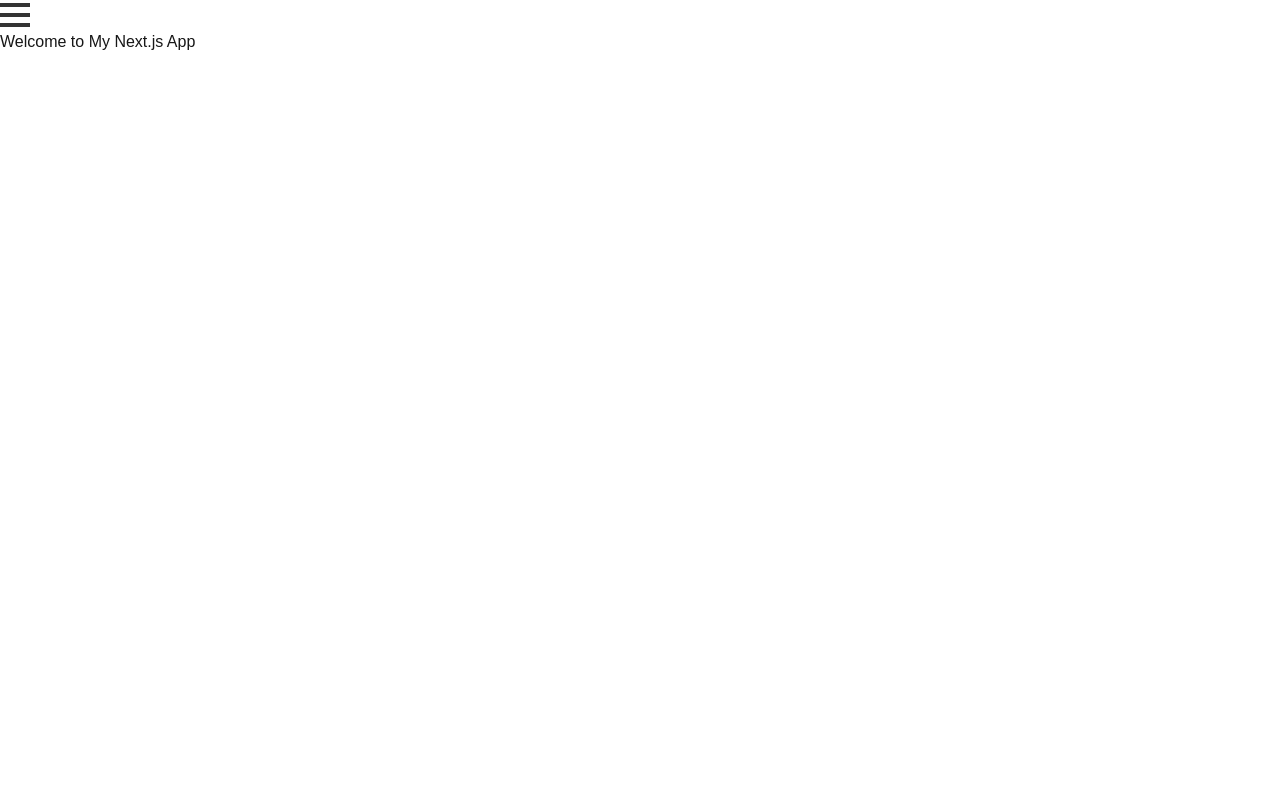
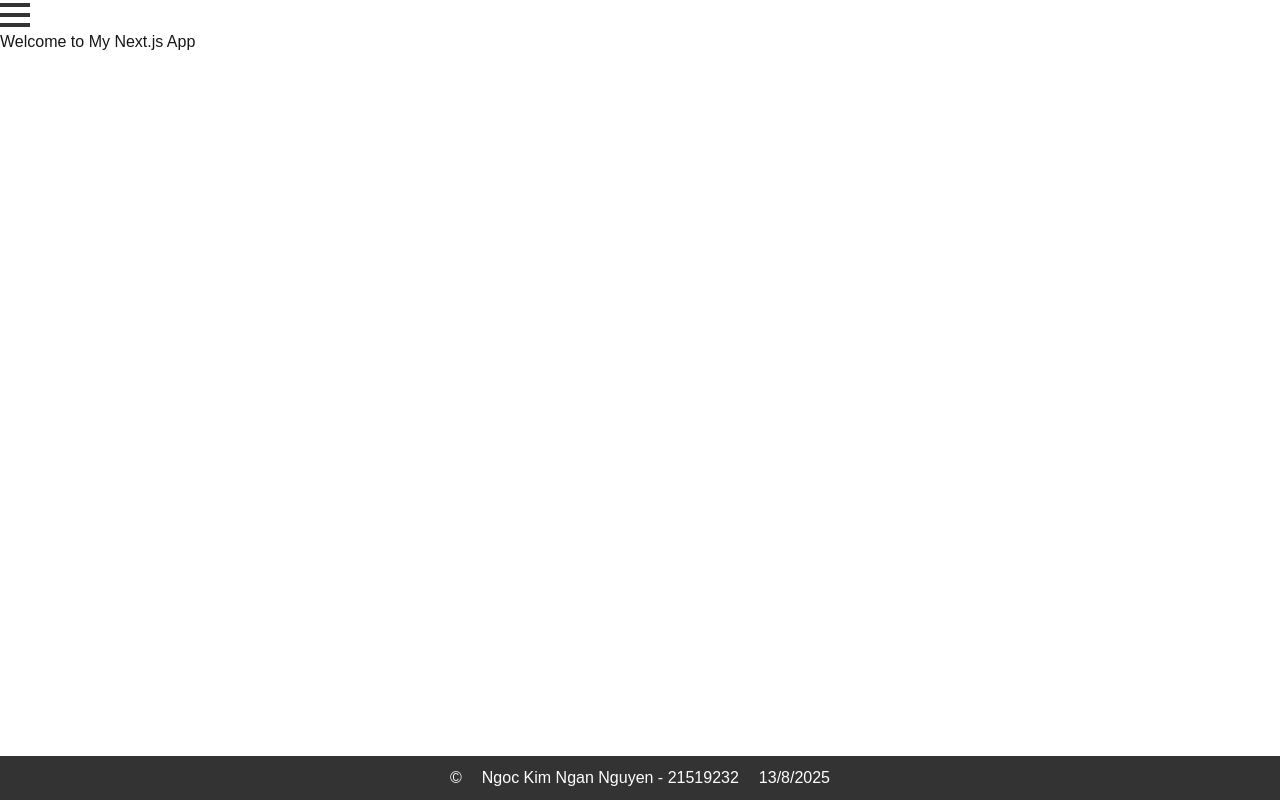
Before and after one commit to nganLikeable/LMS-Moodle-Featuring-Escape-room, a Next.js app: page / in a window 1280 px wide. Built offline with nearby package versions, Linux system fonts and the light colour scheme.

Commit message:
add footer component with style

```diff
--- /dev/null
+++ b/app/About/page.tsx
@@ -0,0 +1,3 @@
+export default function About() {
+  <h1>About</h1>;
+}
--- /dev/null
+++ b/app/Components/Footer.module.css
@@ -0,0 +1,13 @@
+.footer {
+  display: flex;
+  justify-content: center;
+  align-items: center;
+  position: fixed;
+  width: 100%;
+  bottom: 0;
+  left: 0;
+  background-color: #333;
+  color: white;
+  padding: 10px;
+  gap: 20px;
+}
--- /dev/null
+++ b/app/Components/Footer.tsx
@@ -0,0 +1,15 @@
+import styles from "./Footer.module.css"
+export default function Footer() {
+  const today = new Date();
+  const formattedDate = `${today.getDate()}/${
+    today.getMonth() + 1
+  }/${today.getFullYear()}`;
+
+  return (
+    <footer className={styles.footer}>
+      <p>©</p>
+      <p>Ngoc Kim Ngan Nguyen - 21519232</p>
+      <p>{formattedDate}</p>
+    </footer>
+  );
+}
--- a/app/page.tsx
+++ b/app/page.tsx
@@ -1,11 +1,12 @@
 // app/page.tsx
 import HamburgerMenu from "./Components/HamburgerMenu";
-
+import Footer from "./Components/Footer"
 export default function Home() {
   return (
     <div>
       <HamburgerMenu />
       <h1>Welcome to My Next.js App</h1>
+      <Footer/>
     </div>
   );
 }
```
